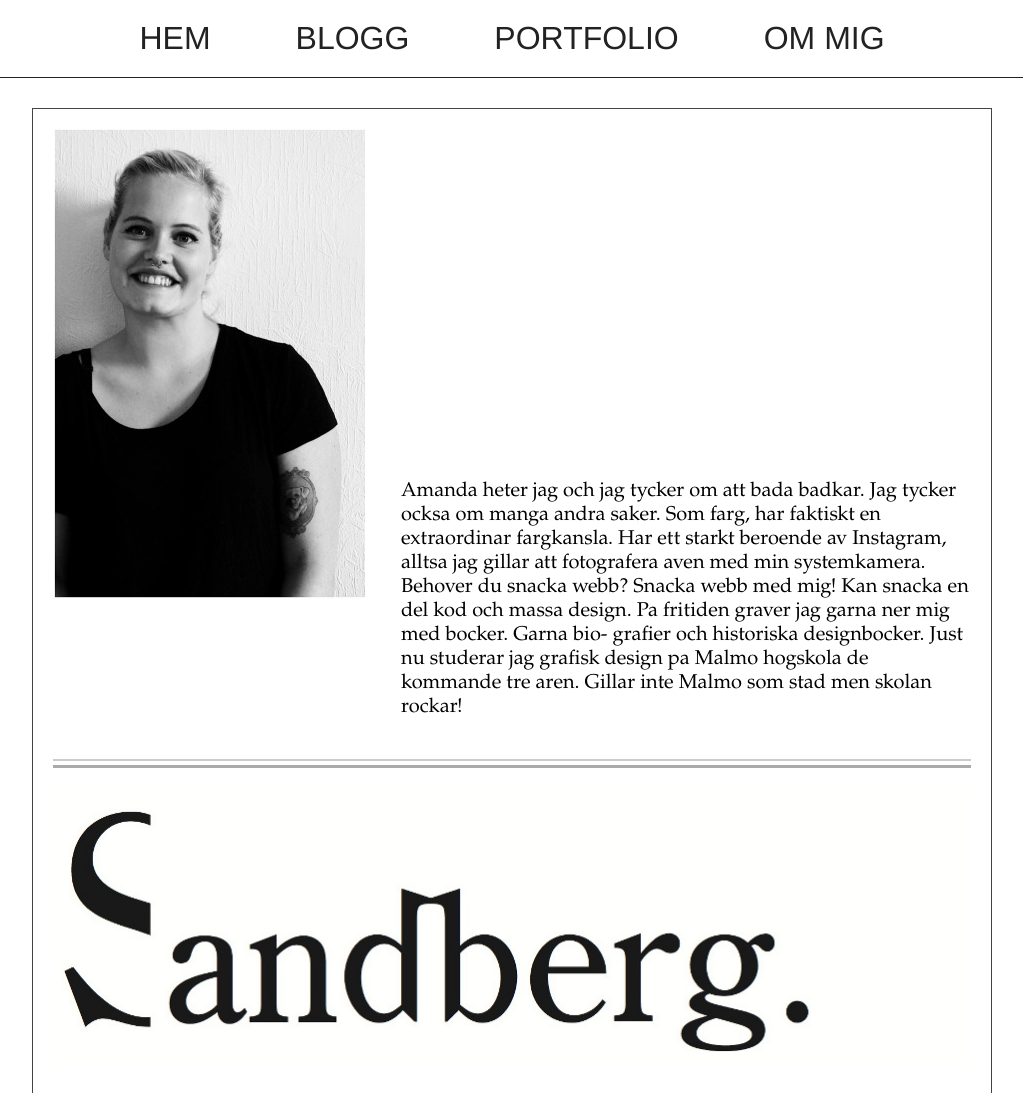
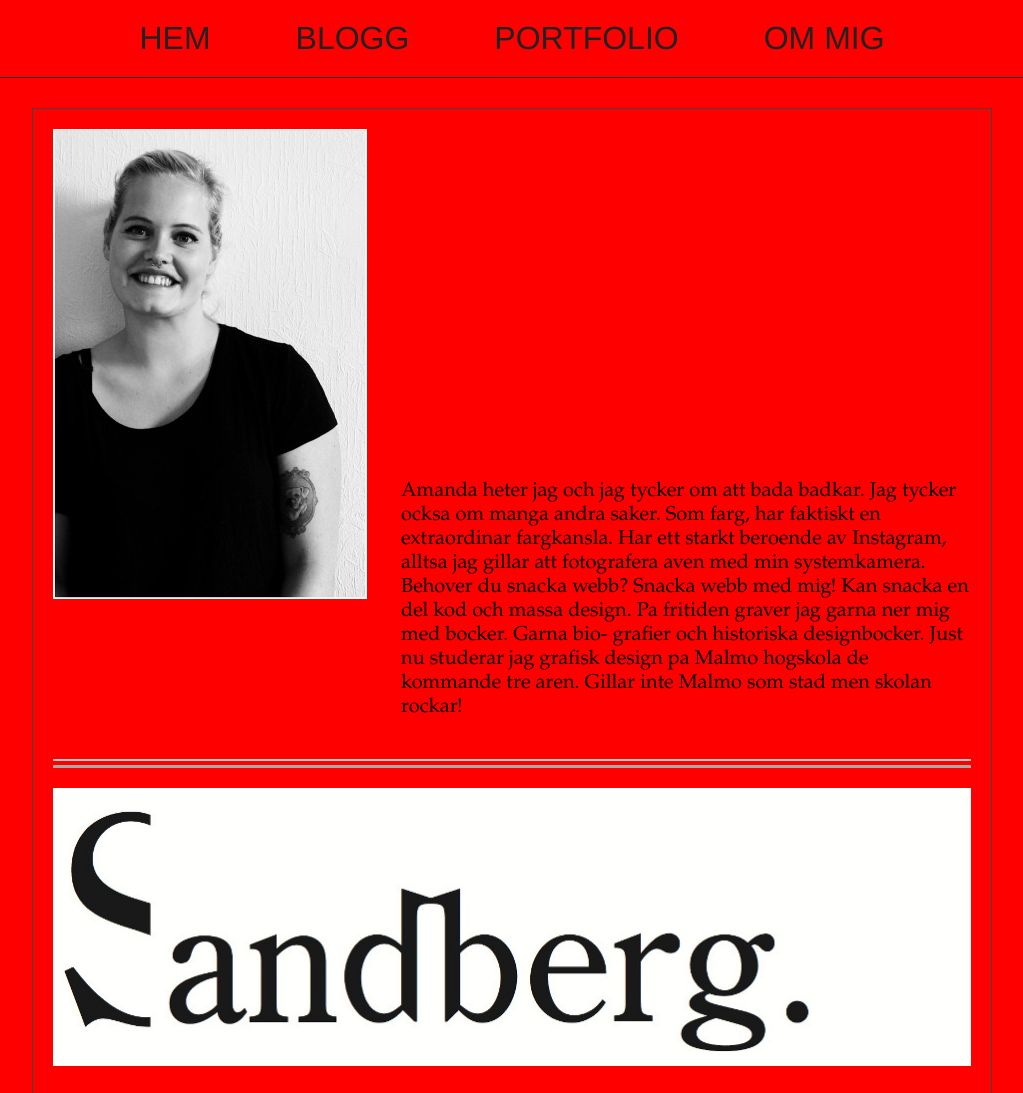
Before and after one commit to asndbrg/asndbrg.github.io, a Jekyll site: the page built from index.html, in a window 1280 px wide. Shown: the whole page, without its empty margins (128-1151 px from the left). Built offline with Jekyll 4.4.1, drawn with Linux system fonts in a browser that asks for light colours; Markdown is read by kramdown in place of the engine named in the settings.

Commit message:
Bytte bakgrundsfärg

```diff
--- a/css/main.css
+++ b/css/main.css
@@ -13,7 +13,7 @@
 html, body { height: 100%; }
 
 body {
-  background-color: #FFF;
+  background-color: #FF0000;
   font-size: 20px;
   font-family: Baskerville, "Baskerville Old Face", "Hoefler Text", Garamond, "Times New Roman", serif;
 }
```
